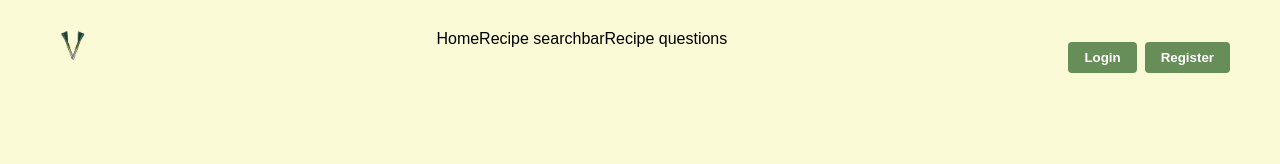
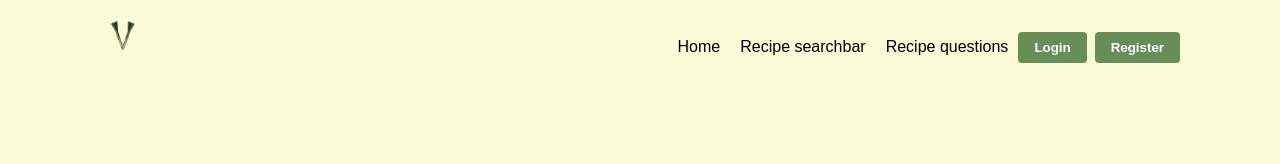
Before and after one commit to Irene-Jurna/novi-frontend-eindopdracht, a React (Create React App) app: page / in a window 1280 px wide. Shown: the top 164 px of the page. Built offline with nearby package versions, Linux system fonts and the light colour scheme; no server answers.

Commit message:
Navbar styling gefixd

```diff
--- a/src/components/NavBar.module.css
+++ b/src/components/NavBar.module.css
@@ -50,9 +50,9 @@
     cursor: pointer;
 }
 
-/*.navbar-links > li {*/
-/*    padding: 0 10px;*/
-/*}*/
+.navbar__link > li {
+    padding: 0 10px;
+}
 
 nav a,
 nav a:visited {
@@ -72,3 +72,19 @@ nav a:hover {
 .default-link {
     text-decoration: none;
 }
+
+@media screen and (min-width: 576px) {
+    .navbar {
+        padding: 20px 100px;
+        flex: 1 1 auto;
+    }
+    .navbar__link {
+        display: flex;
+        flex-grow: 1;
+        flex-shrink: 1;
+        padding: 0;
+        justify-content: flex-end;
+        box-sizing: border-box;
+        align-items: center;
+    }
+}
--- a/src/pages/home/Home.js
+++ b/src/pages/home/Home.js
@@ -1,4 +1,4 @@
-import "./Home.css";
+import "./Home.module.css";
 import React, { useEffect, useState } from "react";
 import axios from "axios";
 import Button from "../../components/Button";
@@ -7,6 +7,7 @@ import RecipeCardWithImage from "../../components/RecipeCardWithImage";
 import Footer from "../../components/Footer";
 import Loader from "../../components/Loader";
 import Error from "../../components/Error";
+import styles from "./Home.module.css";
 
 function Home() {
     const [recipes, setRecipes] = useState([]);
@@ -87,10 +88,12 @@ function Home() {
     return (
         <>
             <main>
-                <header className="background-image row-container-top yellow-background">
+                <header
+                    className={`${styles["background-image"]} ${styles["row-container-top"]} ${styles["yellow-background"]}`}
+                >
                     <section>
                         <h1>VanVeg</h1>
-                        <p className="intro-text">
+                        <p className={styles["intro-text"]}>
                             VanVeg is the vegan Hot spot online. Our
                             mouth-watering, traditional curries from all over
                             the world, healthy snacks and heavenly sweets will
@@ -104,9 +107,11 @@ function Home() {
                     </section>
                 </header>
 
-                <section className="recipe-card-container">
-                    <h2 className="row-container">Today's top recipes</h2>
-                    <article className="recipe-card-subcontainer">
+                <section className={styles["recipe-card-container"]}>
+                    <h2 className={styles["row-container"]}>
+                        Today's top recipes
+                    </h2>
+                    <article className={styles["recipe-card-subcontainer"]}>
                         {recipes.slice(0, 9).map((recipe, index) => {
                             return (
                                 <RecipeCardWithImage
--- a/src/pages/home/Home.css
+++ b/src/pages/home/Home.module.css
@@ -9,6 +9,19 @@
     display: flex;
     justify-content: center;
 }
+
+.row-container-top {
+    display: flex;
+    flex-direction: column;
+    align-items: center;
+    padding: 100px 100px;
+    flex-wrap: wrap;
+}
+
+.yellow-background {
+    background-color: rgba(246, 245, 174, 0.5);
+}
+
 
 .intro-text {
     max-width: 550px;
@@ -27,6 +40,15 @@
     justify-content: center;
 }
 
+.row-container {
+    width: 100%;
+    height: 100%;
+    display: flex;
+    justify-content: center;
+    padding: 60px 100px 0;
+    flex-wrap: wrap;
+}
+
 /* ------------------------------- 2. Media Queries -------------------------------- */
 
 @media screen and (min-width: 410px) {
@@ -43,9 +65,21 @@
     }
 }
 
+@media screen and (max-width: 768px) {
+    .row-container-top {
+        padding: 180px 11vw;
+    }
+}
+
 @media screen and (min-width: 768px) {
     .background-image {
         background-position: 57% 80%;
+    }
+    .row-container-top {
+        padding: 180px 5vw;
+    }
+    .row-container {
+        flex-wrap: nowrap;
     }
 }
 
```
